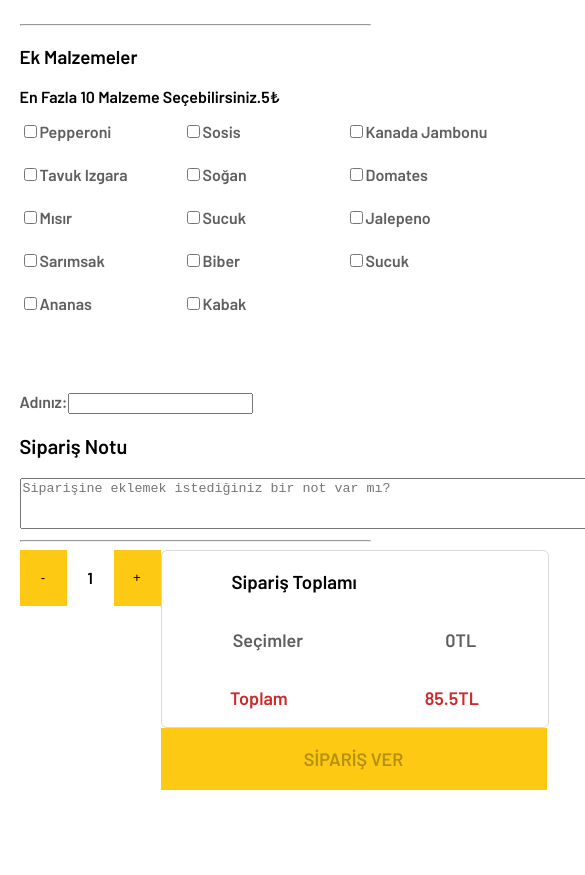
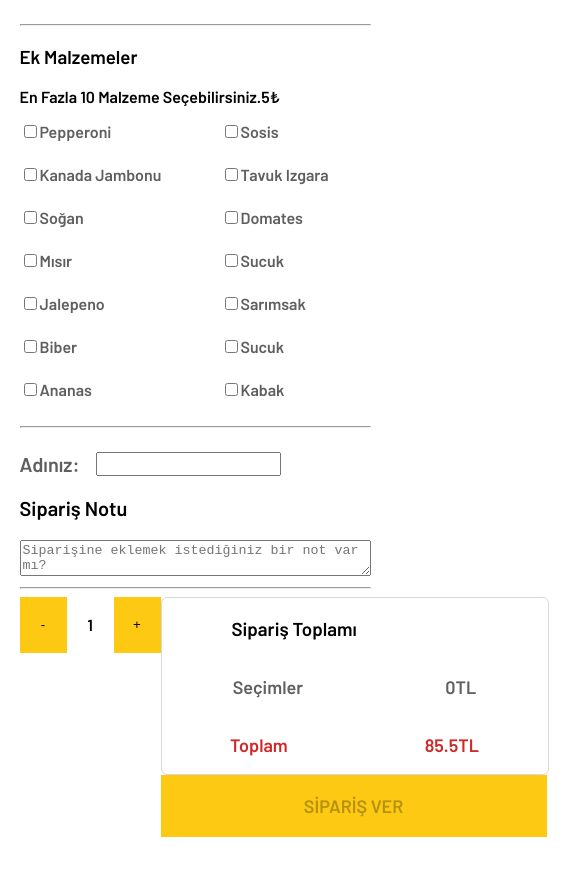
Before and after one commit to Hamzinski/Pizza-Challenge-Site, a React (Create React App) app: page /pizza in a window 390 px wide. Shown: the part 1107-1982 px from the top of the page, 585 px wide, since content can reach past the window. Before the commit the page ends 1914 px from the top, so only its background shows below. Built offline with nearby package versions, Linux system fonts and the light colour scheme; a web font is replaced by a local one.

Commit message:
pizza.js_responsive_upgrade1.2

```diff
--- a/src/pages/order/Pizza.js
+++ b/src/pages/order/Pizza.js
@@ -219,8 +219,11 @@ export default function Order({ orderHandler }) {
                       </p>
                     )}
                 </div>
+                <hr />
               </div>
               <div className="footer">
+                <div className="siparis-ad-form">
+                  <div>
                     <label htmlFor="isim">Adınız:</label>
                     <input
                       id="isim"
@@ -228,18 +231,19 @@ export default function Order({ orderHandler }) {
                       value={form.isim}
                       name="isim"
                     />
+                  </div>
                   {form.isim.length > 0 && form.isim.length <= 2 && (
                     <p className="error-message">
                       Lütfen 2'den fazla harf seçiniz.*
                     </p>
                   )}
+                </div>
+
                 <p className="siparis-notu">Sipariş Notu</p>
                 <div>
                   <textarea
                     name="not"
                     id="not"
-                    cols="70"
-                    rows="3"
                     value={form.not}
                     onChange={handleChange}
                     placeholder="Siparişine eklemek istediğiniz bir not var mı?"
--- a/src/pages/order/pizza.css
+++ b/src/pages/order/pizza.css
@@ -3,6 +3,7 @@
   flex-direction: column;
   justify-content: center;
   align-items: center;
+  padding-bottom: 100px;
 }
 .mainbody {
   width: 32%;
@@ -43,15 +44,43 @@
   display: flex;
   flex-direction: column;
 }
+.check-box {
+  display: flex;
+  gap: 13px;
+  flex-wrap: wrap;
+  row-gap: 5px;
+}
+.check-box > div {
+  flex-basis: 150px;
+}
+.footer {
+  padding-top: 1rem;
+}
+.siparis-ad-form {
+  display: flex;
+  flex-direction: column;
+  font-size: 20px;
+}
+.siparis-ad-form > div {
+  display: flex;
+  gap: 1rem;
+}
+.siparis-ad-form > p {
+  font-size: 16px;
+}
+textarea {
+  width: 100%;
+  box-sizing: border-box;
+}
+
 .rate-part {
   display: flex;
   justify-content: space-between;
   width: 150px;
-  padding-right: 20px;
   color: #5f5f5f;
 }
-
 .siparis-notu {
+  width: 100%;
   font-size: 20px;
 }
 .buton {
@@ -61,18 +90,6 @@
   background-color: #fdc913;
   border: none;
 }
-
-.check-box {
-  display: flex;
-  gap: 13px;
-  flex-wrap: wrap;
-  width: 581px;
-  row-gap: 5px;
-}
-.check-box > div {
-  flex-basis: 150px;
-}
-
 .buton-div {
   width: 47px;
   height: 56px;
@@ -81,11 +98,6 @@
   display: flex;
   align-items: center;
   justify-content: center;
-}
-
-.footer {
-  padding-top: 60px;
-  padding-bottom: 60px;
 }
 
 .top {
@@ -180,4 +192,7 @@ label {
   .radyo-select {
     padding-right: 0rem;
   }
+  .check-box {
+    justify-content: space-between;
+  }
 }
```
Lines whose indentation alone changed are shown as unchanged.
